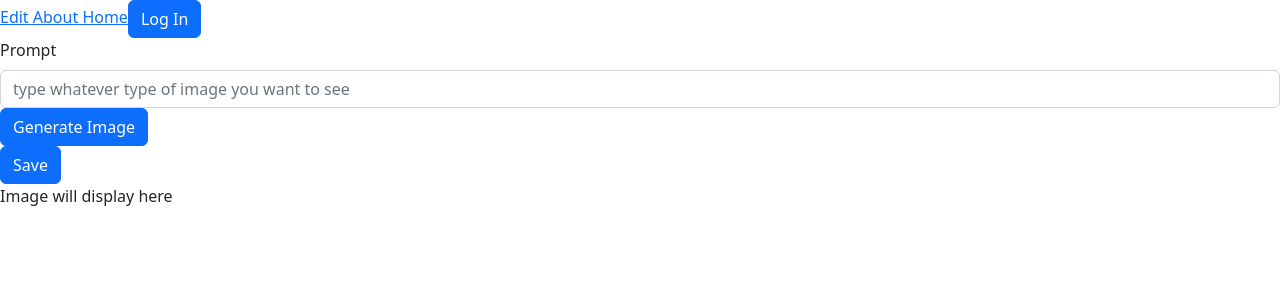
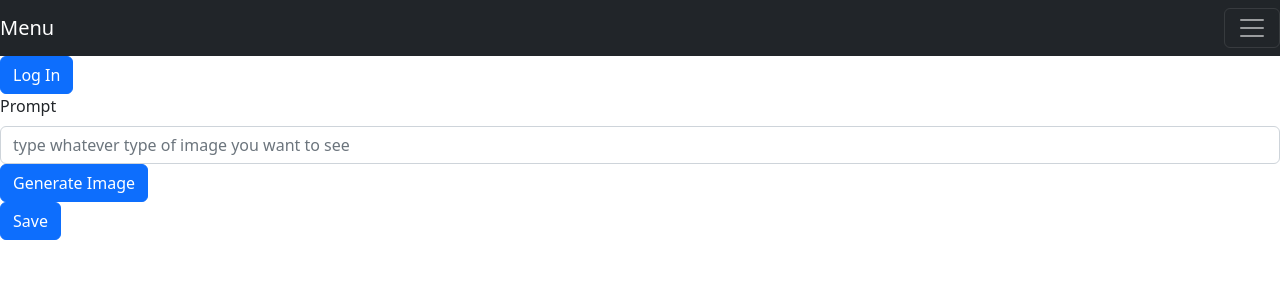
Before and after one commit to Full-Stack-Fluency/OpenImg-FrontEnd, a React (Create React App) app: page / in a window 1280 px wide. Shown: the top 300 px of the page. Built offline with nearby package versions, Linux system fonts and the light colour scheme; no server answers.

Commit message:
mvp pretty much

```diff
--- a/src/components/Edit.js
+++ b/src/components/Edit.js
@@ -29,11 +29,14 @@ class Edit extends Component {
           url: '/item',
           headers: {
             "Authorization": `Bearer ${jwt}`
-          }
+          },
+           params: {
+             "email": `${this.props.auth0.user.email}`
+           }
         }
         console.log(config);
         let itemResults = await axios(config);
-        console.log(itemResults.data);
+
         this.setState({
           results: itemResults.data
         });
--- a/src/components/Generate.js
+++ b/src/components/Generate.js
@@ -5,7 +5,7 @@ import { withAuth0 } from '@auth0/auth0-react';
 // import LoginButton from './LoginButton.js';
 // import LogoutButton from './LogoutButton.js';
 import InputForm from './InputForm.js';
-import { Button } from 'react-bootstrap';
+import { Button, Spinner } from 'react-bootstrap';
 
 class Generate extends React.Component {
   constructor(props) {
@@ -13,11 +13,17 @@ class Generate extends React.Component {
     this.state = {
       generatedImgObj: '',
       prompt: '',
-      items: [],
+      loading: false,
+      first: true
     }
   }
 
   handleSubmitPrompt = async (e) => {
+    this.setState({
+      generatedImgObj: '',
+      loading: true,
+      first: false
+    });
     let reqbodyObj = { prompt: this.state.prompt }
     e.preventDefault();
     let config = {
@@ -28,7 +34,8 @@ class Generate extends React.Component {
     }
     let generatedImg = await axios(config);
     this.setState({
-      generatedImgObj: generatedImg.data.data[0]
+      generatedImgObj: generatedImg.data.data[0],
+      loading: false
     });
   }
 
@@ -73,7 +80,7 @@ class Generate extends React.Component {
         {console.log(this.state.generatedImgObj)}
         <InputForm handleSubmitPrompt={this.handleSubmitPrompt} savePrompt={this.savePrompt} handleFormChange={this.handleFormChange} />
         <Button onClick={this.savePrompt} >Save</Button>
-        {this.state.generatedImgObj === '' ? <p>Image will display here</p> : <img src={this.state.generatedImgObj.url} alt="Generated by DALL E 2" />}
+        {this.state.first ? <p></p> : !this.state.generatedImgObj && this.state.loading ? <Spinner animation="border" /> : <img src={this.state.generatedImgObj.url} alt="Generated with Dall-E 2"/>}
         {/* {this.state.generatedImgObj &&  <img src={this.state.generatedImgObj.url} alt="Generated by DALL E 2" /> } */}
         {/* <img src={this.state.generatedImgObj.url} alt="Generated by DALL E 2" /> */}
       </>
--- a/src/components/Hamburger.js
+++ b/src/components/Hamburger.js
@@ -1,9 +1,9 @@
-import React from 'react';
-// import { Nav, Navbar} from "react-bootstrap";
-import { withAuth0 } from '@auth0/auth0-react';
-import LoginButton from './LoginButton.js';
-import LogoutButton from './LogoutButton.js';
-import {Link} from 'react-router-dom';
+import React from "react";
+import { Nav, Navbar} from "react-bootstrap";
+import { withAuth0 } from "@auth0/auth0-react";
+import LoginButton from "./LoginButton.js";
+import LogoutButton from "./LogoutButton.js";
+import { Link } from "react-router-dom";
 
 class Hamburger extends React.Component {
   render() {
@@ -22,14 +22,26 @@ class Hamburger extends React.Component {
                     </Nav>
                 </Navbar.Collapse>
             </Navbar> */}
-        <Link to = "/edit"> Edit</Link>
-        <Link to = "/about"> About</Link>
-        <Link to = "/"> Home</Link>
+        <Navbar collapseOnSelect expand="xxl" bg="dark" variant="dark">
+          <Navbar.Brand>Menu</Navbar.Brand>
+          <Navbar.Toggle aria-controls="responsive-navbar-nav" />
+          <Navbar.Collapse id="responsive-navbar-nav">
+            <Nav className="mr-auto">
+              <Link to="/"> Home</Link>
+              <Link to="/edit">Edit Prompts</Link>
+              <Link to="/about">About</Link>
+
+
+            </Nav>
+          </Navbar.Collapse>
+        </Navbar>
+        {/* <Link to="/edit"> Edit</Link>
+        <Link to="/about"> About</Link>
+        <Link to="/"> Home</Link> */}
         {this.props.auth0.isAuthenticated ? <LogoutButton /> : <LoginButton />}
       </>
     );
   }
 }
 
-
 export default withAuth0(Hamburger);
```
Lines whose indentation alone changed are shown as unchanged.
